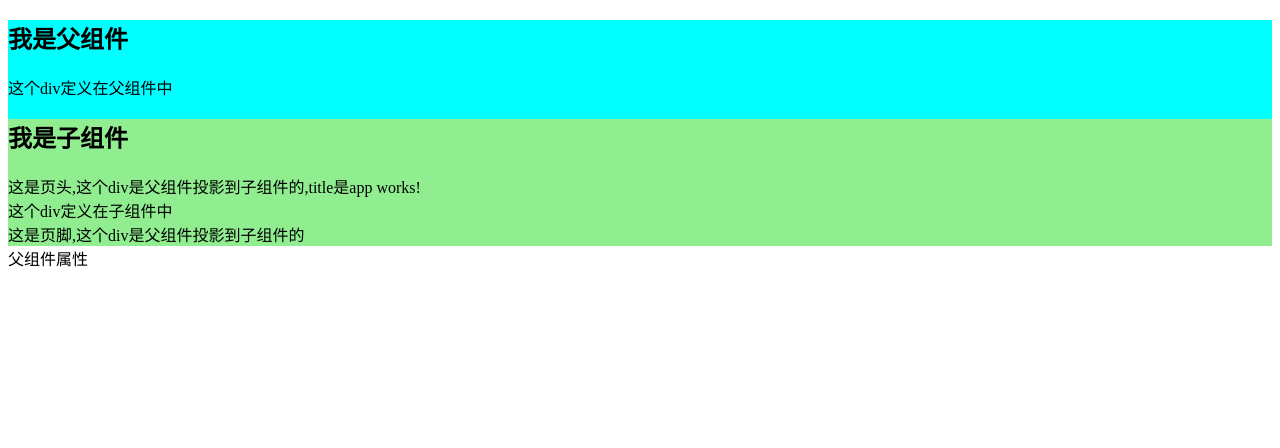
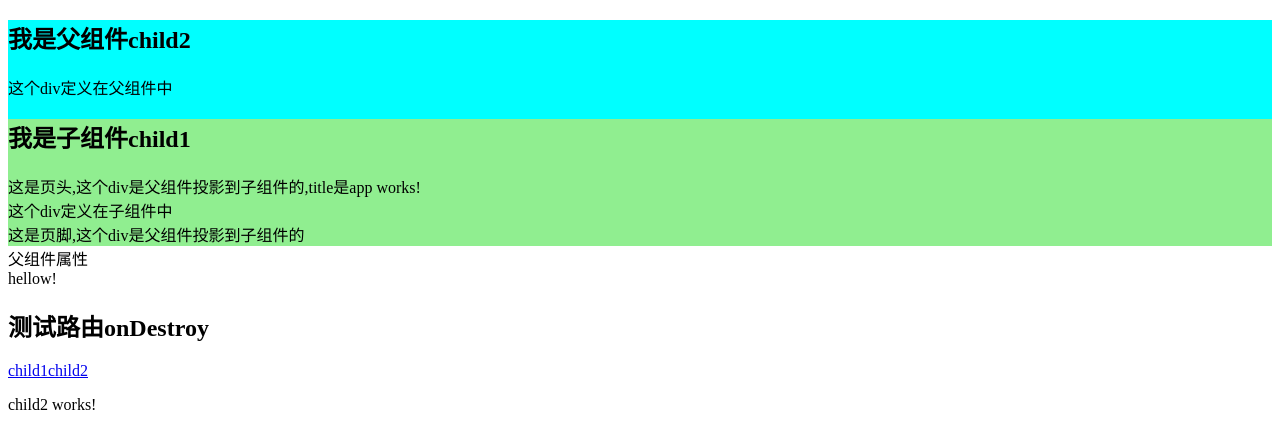
Before and after one commit to gritman/ng-content, an Angular app: page /child2 in a window 1280 px wide. Shown: the top 448 px of the page. Built offline with nearby package versions, Linux system fonts and the light colour scheme.

Commit message:
ngOnDestroy

```diff
--- a/src/app/app.component.html
+++ b/src/app/app.component.html
@@ -1,5 +1,5 @@
 <div class="wrapper">
-  <h2>我是父组件</h2>
+  <h2>我是父组件child2</h2>
   <div>这个div定义在父组件中</div>
   <app-child>
     <!-- 这个插值表达式title只能使用父组件的属性 -->
@@ -9,3 +9,10 @@
 </div>
 <div [innerHTML]="divContent">
 </div>
+{{message}}
+<div>
+  <h2>测试路由onDestroy</h2>
+  <a [routerLink]="['/']">child1</a>
+  <a [routerLink]="['/child2']">child2</a>
+  <router-outlet></router-outlet>
+</div>
--- a/src/app/app.component.ts
+++ b/src/app/app.component.ts
@@ -9,9 +9,11 @@ export class AppComponent implements AfterContentInit, AfterContentChecked, Afte
 
   title = 'app works!';
   divContent = '<div>父组件属性</div>';
+  message = 'hello';
 
   ngAfterContentInit(): void {
     console.log('父组件投影内容初始化完毕');
+    this.message = 'hellow!';
   }
 
   ngAfterContentChecked(): void {
--- a/src/app/app.module.ts
+++ b/src/app/app.module.ts
@@ -5,16 +5,25 @@ import { HttpModule } from '@angular/http';
 
 import { AppComponent } from './app.component';
 import { ChildComponent } from './child/child.component';
+import { Child2Component } from './child2/child2.component';
+import {RouterModule, Routes} from '@angular/router';
+
+const routeConfig: Routes = [
+  {path: '', component: ChildComponent},
+  {path: 'child2', component: Child2Component}
+]
 
 @NgModule({
   declarations: [
     AppComponent,
-    ChildComponent
+    ChildComponent,
+    Child2Component
   ],
   imports: [
     BrowserModule,
     FormsModule,
-    HttpModule
+    HttpModule,
+    RouterModule.forRoot(routeConfig) // 要把路由配置导入进来
   ],
   providers: [],
   bootstrap: [AppComponent]
--- a/src/app/child/child.component.html
+++ b/src/app/child/child.component.html
@@ -1,5 +1,5 @@
 <div class="wrapper">
-  <h2>我是子组件</h2>
+  <h2>我是子组件child1</h2>
   <ng-content select=".header"></ng-content>
   <div>这个div定义在子组件中</div>
   <ng-content select=".footer"></ng-content> <!-- 标记投影点 -->
--- a/src/app/child/child.component.ts
+++ b/src/app/child/child.component.ts
@@ -1,11 +1,11 @@
-import {AfterContentChecked, AfterContentInit, AfterViewInit, Component, OnInit} from '@angular/core';
+import {AfterContentChecked, AfterContentInit, AfterViewInit, Component, OnDestroy, OnInit} from '@angular/core';
 
 @Component({
   selector: 'app-child',
   templateUrl: './child.component.html',
   styleUrls: ['./child.component.css']
 })
-export class ChildComponent implements AfterContentInit, AfterContentChecked, AfterViewInit {
+export class ChildComponent implements AfterContentInit, AfterContentChecked, AfterViewInit, OnDestroy {
 
   constructor() { }
 
@@ -21,4 +21,8 @@ export class ChildComponent implements AfterContentInit, AfterContentChecked, Af
     console.log('子组件视图内容初始化完毕');
   }
 
+  ngOnDestroy() {
+    console.log('child组件被销毁');
+  }
+
 }
--- /dev/null
+++ b/src/app/child2/child2.component.html
@@ -0,0 +1,3 @@
+<p>
+  child2 works!
+</p>
--- /dev/null
+++ b/src/app/child2/child2.component.ts
@@ -0,0 +1,19 @@
+import {Component, OnDestroy, OnInit} from '@angular/core';
+
+@Component({
+  selector: 'app-child2',
+  templateUrl: './child2.component.html',
+  styleUrls: ['./child2.component.css']
+})
+export class Child2Component implements OnInit, OnDestroy {
+
+  constructor() { }
+
+  ngOnInit() {
+  }
+
+  ngOnDestroy() {
+    console.log('child2组件被销毁');
+  }
+
+}
```
Also changed, not shown: src/app/child2/child2.component.css (added), 1 other file (tests, documents, lock files or other folders).
